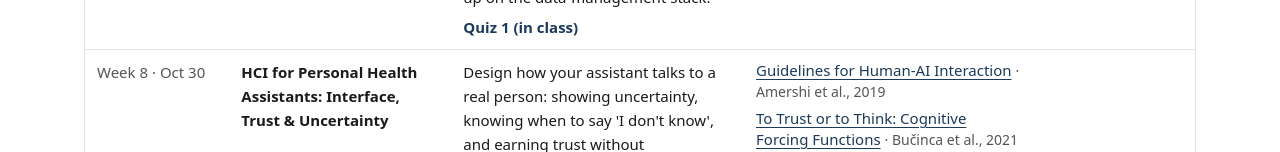
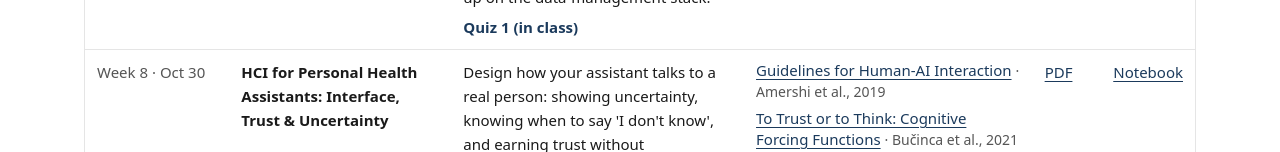
Before and after one commit to personal-health-agent/personal-health-agent.github.io, an Astro site: page / in a window 1280 px wide. Shown: the part 2626-2778 px from the top of the page. Built offline with nearby package versions, Linux system fonts and the light colour scheme; Astro itself is replaced by a stand-in of ours.

Commit message:
Link Week 5-8 materials to public course repository

```diff
--- a/src/content/weeks/05-data-management-i.md
+++ b/src/content/weeks/05-data-management-i.md
@@ -4,7 +4,7 @@ date: "Oct 9"
 title: "Data Management I: Relational, Document & Clinical Data Stores"
 objective: "Build databases that hold clinical records and notes, and learn to pull structured facts out of messy medical text."
 slidesUrl: "https://github.com/personal-health-agent/binf4070-2026/blob/main/week-05/slides-05.pdf"
-labUrl: "https://github.com/personal-health-agent/personal-health-agent.github.io/blob/main/public/weeks/05-exercise.ipynb"
+labUrl: "https://github.com/personal-health-agent/binf4070-2026/blob/main/week-05/05-exercise.ipynb"
 readings:
   - { title: "MIMIC-IV, a freely accessible electronic health record dataset", authors: "Johnson et al.", venue: "Scientific Data", year: 2023, link: "https://doi.org/10.1038/s41597-022-01899-x" }
   - { title: "How Edenlab built a low-code FHIR server for 40 million patients", authors: "MongoDB", venue: "MongoDB Blog", year: 2023, type: "docs", link: "https://www.mongodb.com/company/blog/innovation/edenlab-built-high-load-low-code-fhir-server-deliver-healthcare-forty-million-patients" }
--- a/src/content/weeks/06-data-management-ii.md
+++ b/src/content/weeks/06-data-management-ii.md
@@ -4,7 +4,7 @@ date: "Oct 16"
 title: "Data Management II: Embeddings, Vector Search & RAG"
 objective: "Prompt LLMs for health tasks and see where they go wrong, then index your health data for search by meaning and ground LLM answers in it with retrieval (RAG)."
 slidesUrl: "https://github.com/personal-health-agent/binf4070-2026/blob/main/week-06/slides-06.pdf"
-labUrl: "https://github.com/personal-health-agent/personal-health-agent.github.io/blob/main/public/weeks/06-exercise.ipynb"
+labUrl: "https://github.com/personal-health-agent/binf4070-2026/blob/main/week-06/06-exercise.ipynb"
 readings:
   - { title: "Retrieval-Augmented Generation for Knowledge-Intensive NLP Tasks", authors: "Lewis et al.", venue: "NeurIPS", year: 2020, link: "https://arxiv.org/abs/2005.11401" }
   - { title: "Large language models encode clinical knowledge", authors: "Singhal et al.", venue: "Nature", year: 2023, link: "https://doi.org/10.1038/s41586-023-06291-2" }
--- a/src/content/weeks/07-data-management-iii.md
+++ b/src/content/weeks/07-data-management-iii.md
@@ -4,7 +4,7 @@ date: "Oct 23"
 title: "Data Management III: Time-Series, Multimodal Data & Feature Extraction"
 objective: "Close out data management: handle high-frequency wearable data at scale and turn weeks of raw signal into features your assistant can actually use. Lab time is reserved for catching up on the data-management stack."
 slidesUrl: "https://github.com/personal-health-agent/binf4070-2026/blob/main/week-07/slides-07.pdf"
-labUrl: "https://github.com/personal-health-agent/personal-health-agent.github.io/blob/main/public/weeks/07-exercise.ipynb"
+labUrl: "https://github.com/personal-health-agent/binf4070-2026/blob/main/week-07/07-exercise.ipynb"
 assessment: "Quiz 1 (in class)"
 readings:
   - { title: "How Glooko turns 3B+ data points per month into diabetes care", authors: "TimescaleDB", venue: "Tiger Data", year: 2024, type: "docs", link: "https://www.tigerdata.com/blog/how-glooko-turns-3b-data-points-per-month-into-lifesaving-diabetes-healthcare-tiger-data" }
--- a/src/content/weeks/08-hci.md
+++ b/src/content/weeks/08-hci.md
@@ -3,6 +3,8 @@ week: 8
 date: "Oct 30"
 title: "HCI for Personal Health Assistants: Interface, Trust & Uncertainty"
 objective: "Design how your assistant talks to a real person: showing uncertainty, knowing when to say 'I don't know', and earning trust without overstepping. The design studio produces the storyboard, user flow, and low-fidelity prototype you bring to next week's proposal."
+slidesUrl: "https://github.com/personal-health-agent/binf4070-2026/blob/main/week-08/slides-08.pdf"
+labUrl: "https://github.com/personal-health-agent/binf4070-2026/blob/main/week-08/lab-08.ipynb"
 readings:
   - { title: "Guidelines for Human-AI Interaction", authors: "Amershi et al.", venue: "CHI", year: 2019, link: "https://doi.org/10.1145/3290605.3300233" }
   - { title: "To Trust or to Think: Cognitive Forcing Functions", authors: "Bučinca et al.", venue: "CSCW", year: 2021, link: "https://doi.org/10.1145/3449287" }
```
